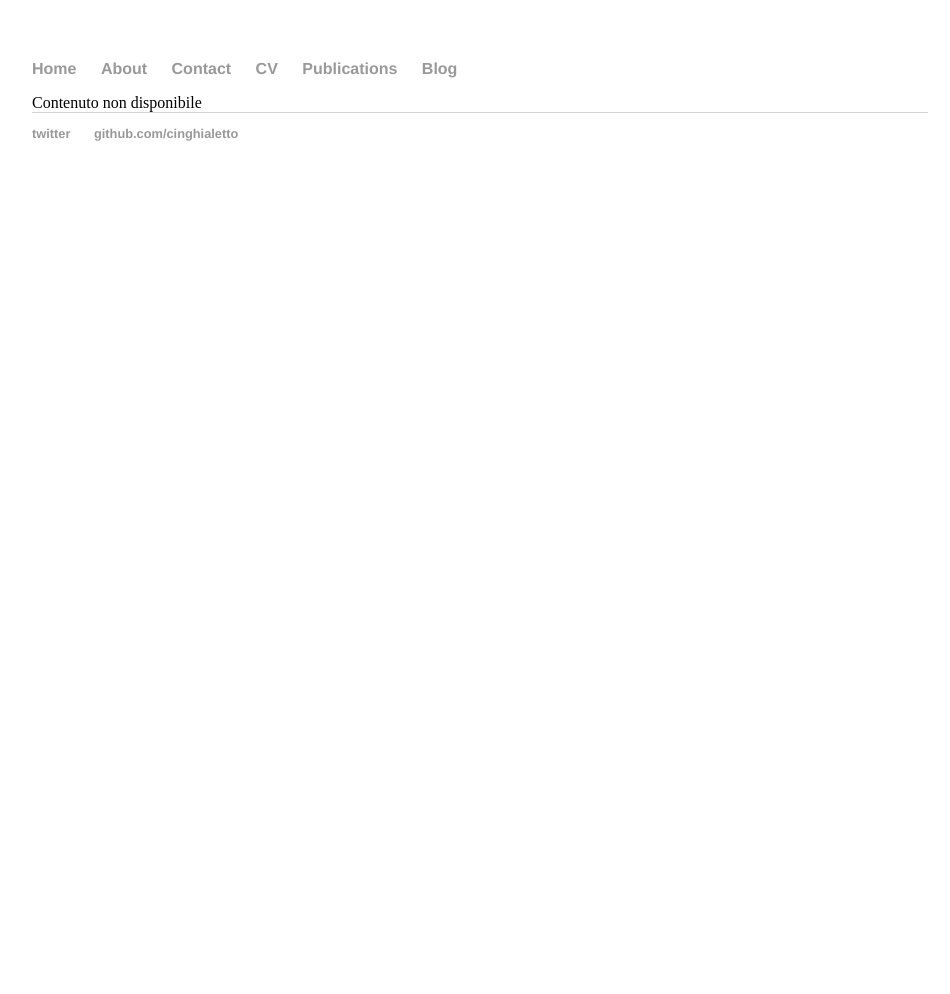
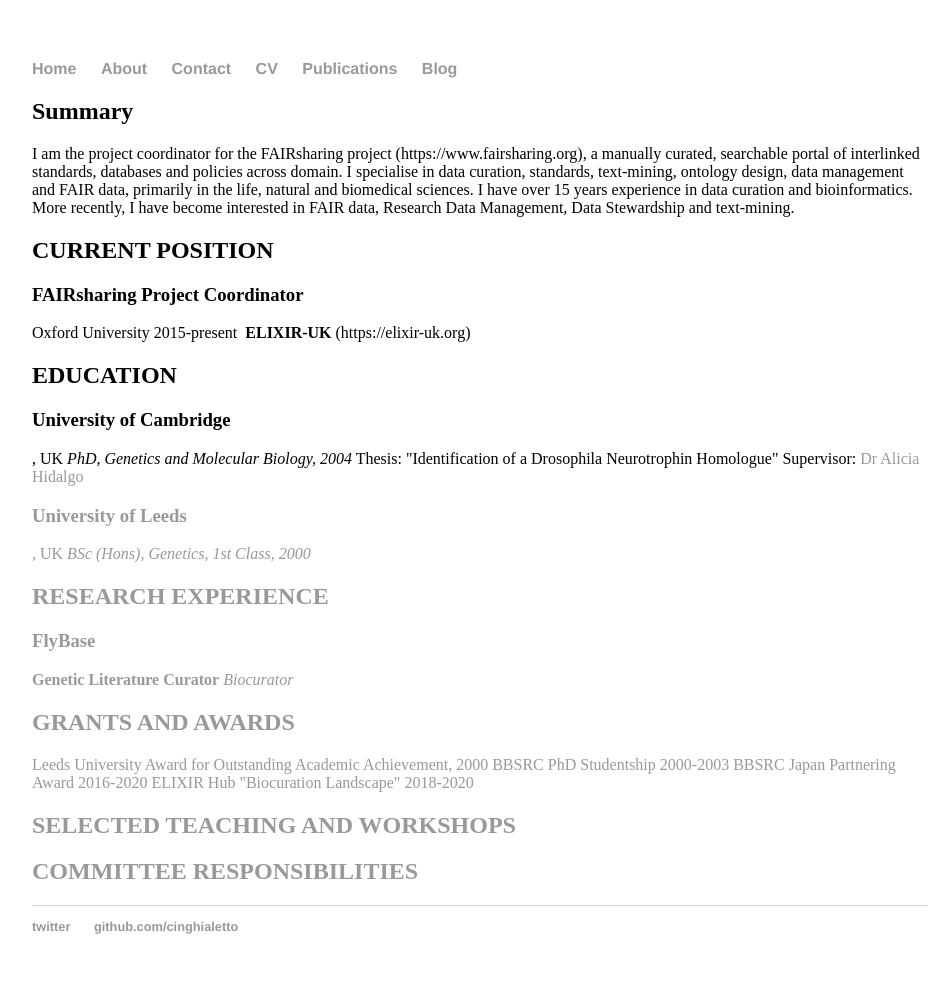
Before and after one commit to Cinghialetto/Cinghialetto.github.io, a Jekyll site: the page built from CV/index.html, in a window 1280 px wide. Shown: the whole page, without its empty margins (160-1110 px from the left). Built offline with Jekyll 4.4.1, drawn with Linux system fonts in a browser that asks for light colours; before the commit the page ends 900 px from its top, so only the background shows below that.

Commit message:
Update index.html

```diff
--- a/CV/index.html
+++ b/CV/index.html
@@ -3,4 +3,52 @@
 title: CV
 ---
 
-Contenuto non disponibile
+<h2>Summary</h2>
+
+I am the project coordinator for the FAIRsharing project (https://www.fairsharing.org), a manually curated, searchable portal of interlinked standards, databases and policies across domain.
+
+I specialise in data curation, standards, text-mining, ontology design, data management and FAIR data, primarily in the life, natural and biomedical sciences.
+
+I have over 15 years experience in data curation and bioinformatics. More recently, I have become interested in FAIR data, Research Data Management, Data Stewardship and text-mining.
+
+
+<h2>CURRENT POSITION</h2>
+
+<h3>FAIRsharing Project Coordinator</h3>
+Oxford University 2015-present
+<image with link>
+<b>ELIXIR-UK</b> (https://elixir-uk.org)
+
+
+
+<h2>EDUCATION</h2>
+
+<h3>University of Cambridge</h3>, UK
+<i>PhD, Genetics and Molecular Biology, 2004</i>
+Thesis: "Identification of a Drosophila Neurotrophin Homologue"
+Supervisor: <a href>Dr Alicia Hidalgo<link>
+
+<h3>University of Leeds</h3>, UK
+<i>BSc (Hons), Genetics, 1st Class, 2000</i>
+
+
+
+<h2>RESEARCH EXPERIENCE</h2>
+
+<h3>FlyBase</h3>
+<b>Genetic Literature Curator</b> <i>Biocurator</i>
+
+
+<h2>GRANTS AND AWARDS</h2>
+
+Leeds University Award for Outstanding Academic Achievement, 2000
+BBSRC PhD Studentship 2000-2003
+BBSRC Japan Partnering Award 2016-2020
+ELIXIR Hub "Biocuration Landscape" 2018-2020
+
+
+<h2>SELECTED TEACHING AND WORKSHOPS</h2>
+
+
+
+<h2>COMMITTEE RESPONSIBILITIES</h2>
```
